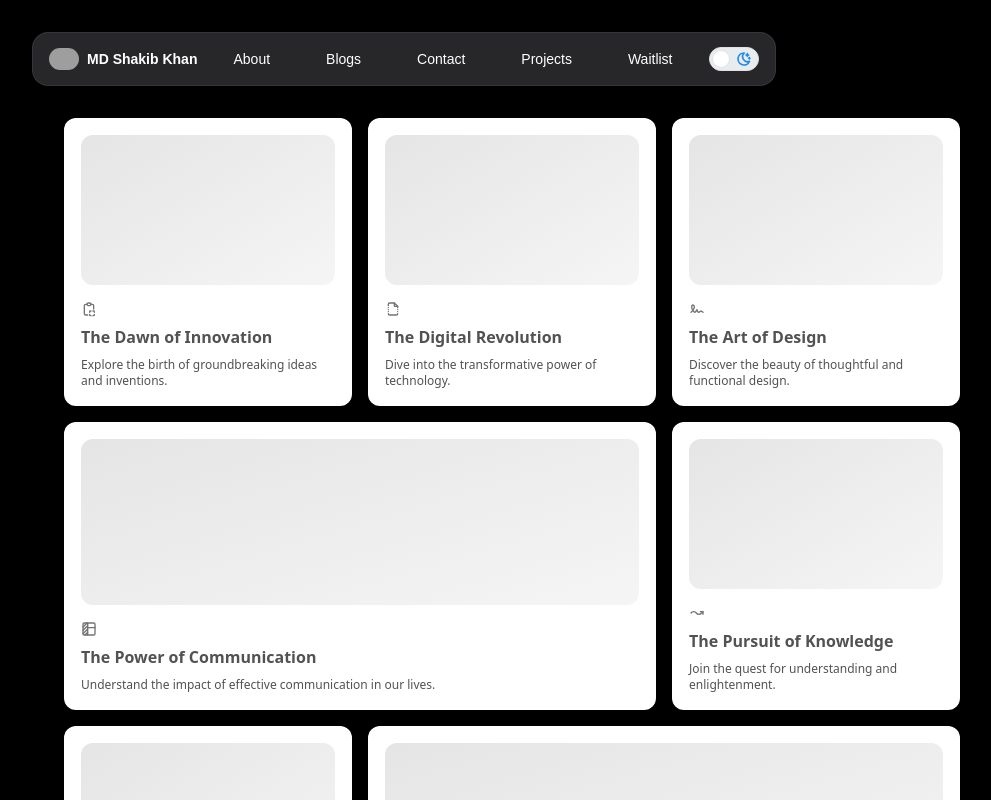
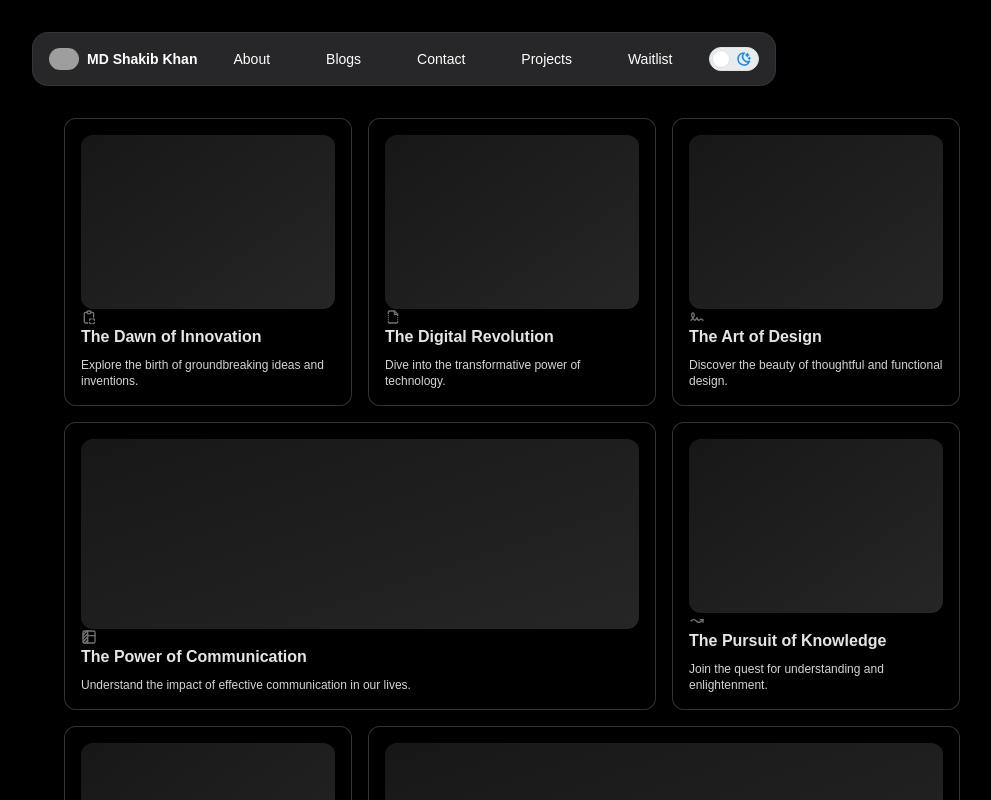
Before and after one commit to md-shakib-khan/portfolio, a Next.js app in the folder web/: page /blogs in a window 1280 px wide. Shown: the top 800 px of the page, without its empty margins (128-1119 px from the left). Built offline with nearby package versions, Linux system fonts and the light colour scheme; grey boxes are pictures that could not be loaded.

Commit message:
added theme design to all page

```diff
--- a/web/app/projects/page.tsx
+++ b/web/app/projects/page.tsx
@@ -1,18 +1,18 @@
+"use client";
 import Header from "@/components/Header/Header";
 import { HeroParallaxDemo } from "@/components/HeroParallaxDemo";
-import { BackgroundBeams } from "@/components/ui/background-beams";
+import { useGlobalContext } from "@/context/GlobalContextProvider";
 import { Metadata } from "next";
 
-export const metadata: Metadata = {
-  title: "Projects | MD Shakib Khan - Web Developer",
-  description:
-    "Projects of MD Shakib Khan - Web Developer",
-};
-
+// export const metadata: Metadata = {
+//   title: "Projects | MD Shakib Khan - Web Developer",
+//   description: "Projects of MD Shakib Khan - Web Developer",
+// };
 
 export default function Projects() {
+  const { theme } = useGlobalContext();
   return (
-    <div>
+    <div className={`${theme === "dark" ? "bg-black" : "bg-white"}`}>
       <Header />
       <HeroParallaxDemo />
       {/* <BackgroundBeams /> */}
--- a/web/app/waitlist/page.tsx
+++ b/web/app/waitlist/page.tsx
@@ -8,6 +8,7 @@ export const metadata: Metadata = {
 };
 
 export default function WaitList() {
+
   return (
     <Layout>
       <BackgroundBeamsDemo />
--- a/web/components/BackgroundBeamsDemo.tsx
+++ b/web/components/BackgroundBeamsDemo.tsx
@@ -1,11 +1,19 @@
 "use client";
+import { useGlobalContext } from "@/context/GlobalContextProvider";
 import { useState } from "react";
 import { BackgroundBeams } from "./ui/background-beams";
 
 export function BackgroundBeamsDemo() {
+  const { theme } = useGlobalContext();
   const [email, setEmail] = useState("");
   return (
-    <div className="h-[40rem] w-full rounded-md bg-neutral-950 relative flex flex-col items-center justify-center antialiased">
+    <div
+      className={`"" ${
+        theme === "dark"
+          ? "bg-neutral-950 h-[40rem] w-full rounded-md  relative flex flex-col items-center justify-center antialiased"
+          : "bg-neutral-50 h-[40rem] w-full rounded-md  relative flex flex-col items-center justify-center antialiased"
+      }`}
+    >
       <div className="max-w-2xl mx-auto p-4">
         <h1 className="relative z-10 text-lg md:text-7xl  bg-clip-text text-transparent bg-gradient-to-b from-neutral-200 to-neutral-600  text-center font-sans font-bold">
           Join the waitlist
@@ -21,7 +29,11 @@ export function BackgroundBeamsDemo() {
         <input
           type="text"
           placeholder="hi@manuarora.in"
-          className="rounded-lg border border-neutral-800 focus:ring-2 focus:ring-teal-500  w-full relative z-10 mt-4  bg-neutral-950 placeholder:text-neutral-700 h-12 px-4"
+          className={`"" ${
+            theme === "dark"
+              ? " rounded-lg border border-neutral-800 focus:ring-2 focus:ring-teal-500  w-full relative z-10 mt-4  bg-neutral-950 placeholder:text-neutral-700 h-12 px-4 text-white"
+              : "rounded-lg border border-neutral-800 focus:ring-2 focus:ring-teal-500  w-full relative z-10 mt-4  bg-neutral-50 placeholder:text-neutral-700 h-12 px-4"
+          }`}
           onKeyDown={(e) => {
             if (email && e.key === "Enter") {
               e.preventDefault();
--- a/web/components/BentoGridDemo.tsx
+++ b/web/components/BentoGridDemo.tsx
@@ -1,6 +1,5 @@
-import { cn } from "@/lib/utils";
-import React from "react";
-import { BentoGrid, BentoGridItem } from "./ui/bento-grid";
+"use client";
+import { useGlobalContext } from "@/context/GlobalContextProvider";
 import {
   IconArrowWaveRightUp,
   IconBoxAlignRightFilled,
@@ -10,6 +9,7 @@ import {
   IconSignature,
   IconTableColumn,
 } from "@tabler/icons-react";
+import { BentoGrid, BentoGridItem } from "./ui/bento-grid";
 
 export function BentoGridDemo() {
   return (
@@ -27,9 +27,18 @@ export function BentoGridDemo() {
     </BentoGrid>
   );
 }
-const Skeleton = () => (
-  <div className="flex flex-1 w-full h-full min-h-[6rem] rounded-xl bg-gradient-to-br from-neutral-200 dark:from-neutral-900 dark:to-neutral-800 to-neutral-100"></div>
-);
+const Skeleton = () => {
+  const { theme } = useGlobalContext();
+  return (
+    <div
+      className={`"flex flex-1 w-full h-full min-h-[6rem] rounded-xl bg-gradient-to-br " ${
+        theme === "dark"
+          ? "from-neutral-900 to-neutral-800"
+          : "from-neutral-200  to-neutral-100"
+      }`}
+    ></div>
+  );
+};
 const items = [
   {
     title: "The Dawn of Innovation",
--- a/web/components/ui/bento-grid.tsx
+++ b/web/components/ui/bento-grid.tsx
@@ -1,3 +1,5 @@
+"use client";
+import { useGlobalContext } from "@/context/GlobalContextProvider";
 import { cn } from "@/lib/utils";
 
 export const BentoGrid = ({
@@ -32,20 +34,33 @@ export const BentoGridItem = ({
   header?: React.ReactNode;
   icon?: React.ReactNode;
 }) => {
+  const { theme } = useGlobalContext();
   return (
     <div
       className={cn(
-        "row-span-1 rounded-xl group/bento hover:shadow-xl transition duration-200 shadow-input dark:shadow-none p-4 dark:bg-black dark:border-white/[0.2] bg-white border border-transparent justify-between flex flex-col space-y-4",
+        `"row-span-1 rounded-xl group/bento hover:shadow-xl transition duration-200 shadow-input  p-4  border  justify-between flex flex-col space-y-4" ${
+          theme === "dark"
+            ? "bg-black border-white/[0.2] shadow-none"
+            : "bg-white border-transparent"
+        }`,
         className
       )}
     >
       {header}
       <div className="group-hover/bento:translate-x-2 transition duration-200">
         {icon}
-        <div className="font-sans font-bold text-neutral-600 dark:text-neutral-200 mb-2 mt-2">
+        <div
+          className={`"font-sans font-bold   mb-2 mt-2" ${
+            theme === "dark" ? "text-neutral-200" : "text-neutral-600"
+          }`}
+        >
           {title}
         </div>
-        <div className="font-sans font-normal text-neutral-600 text-xs dark:text-neutral-300">
+        <div
+          className={`"font-sans font-normal text-xs " ${
+            theme === "dark" ? "text-neutral-300" : "text-neutral-600"
+          }`}
+        >
           {description}
         </div>
       </div>
--- a/web/components/ui/hero-parallax.tsx
+++ b/web/components/ui/hero-parallax.tsx
@@ -1,14 +1,15 @@
 "use client";
-import React from "react";
+import { useGlobalContext } from "@/context/GlobalContextProvider";
 import {
   motion,
+  MotionValue,
   useScroll,
+  useSpring,
   useTransform,
-  useSpring,
-  MotionValue,
 } from "framer-motion";
 import Image from "next/image";
 import Link from "next/link";
+import React from "react";
 
 export const HeroParallax = ({
   products,
@@ -102,12 +103,21 @@ export const HeroParallax = ({
 };
 
 export const Header = () => {
+  const { theme } = useGlobalContext();
   return (
     <div className="max-w-7xl relative mx-auto py-20 md:py-40 px-4 w-full  left-0 top-0">
-      <h1 className="text-2xl md:text-7xl font-bold dark:text-white">
+      <h1
+        className={`"text-2xl md:text-7xl font-bold " ${
+          theme === "dark" ? "text-white" : ""
+        }`}
+      >
         The Ultimate <br /> development studio
       </h1>
-      <p className="max-w-2xl text-base md:text-xl mt-8 dark:text-neutral-200">
+      <p
+        className={`"max-w-2xl text-base md:text-xl mt-8 " ${
+          theme === "dark" ? "text-neutral-200" : ""
+        }`}
+      >
         We build beautiful products with the latest technologies and frameworks.
         We are a team of passionate developers and designers that love to build
         amazing products.
```
